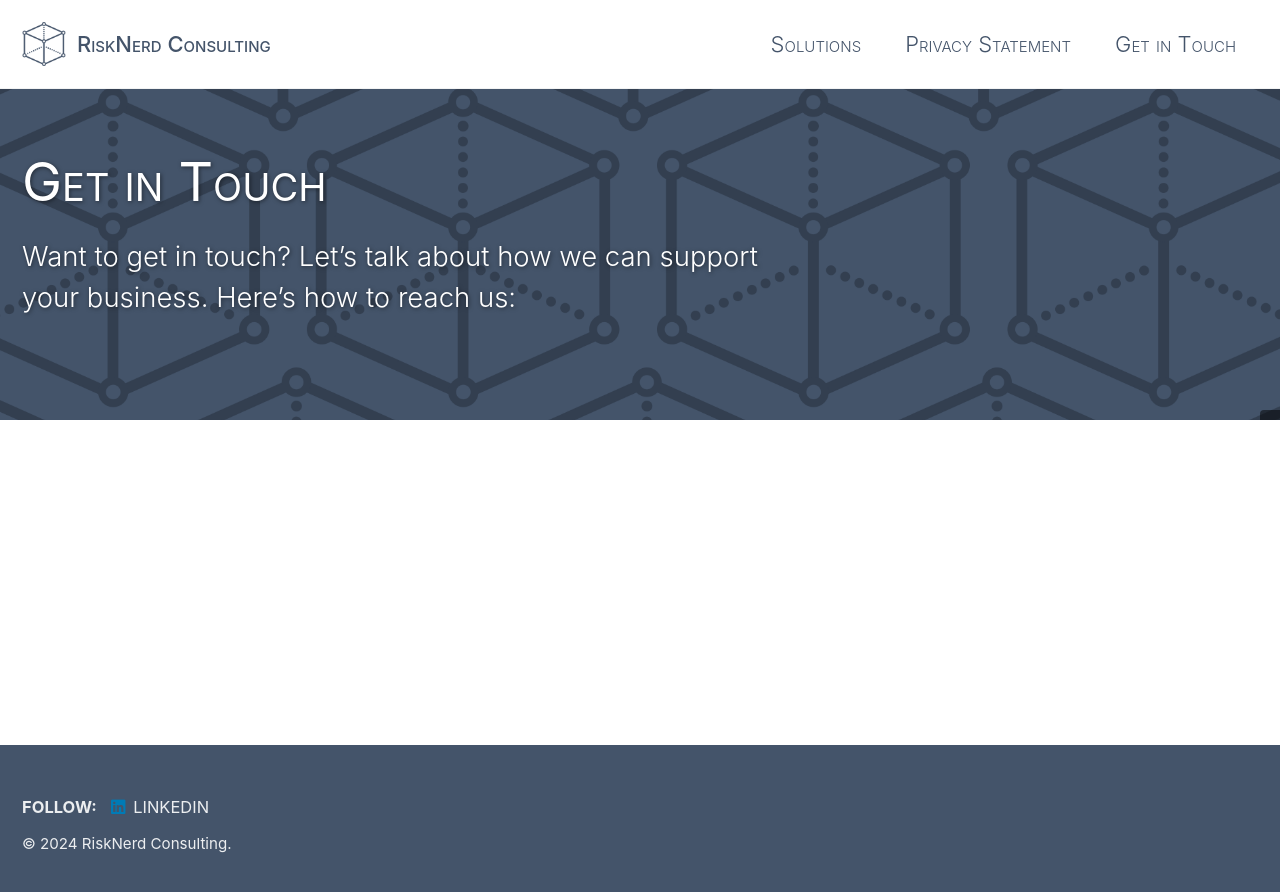
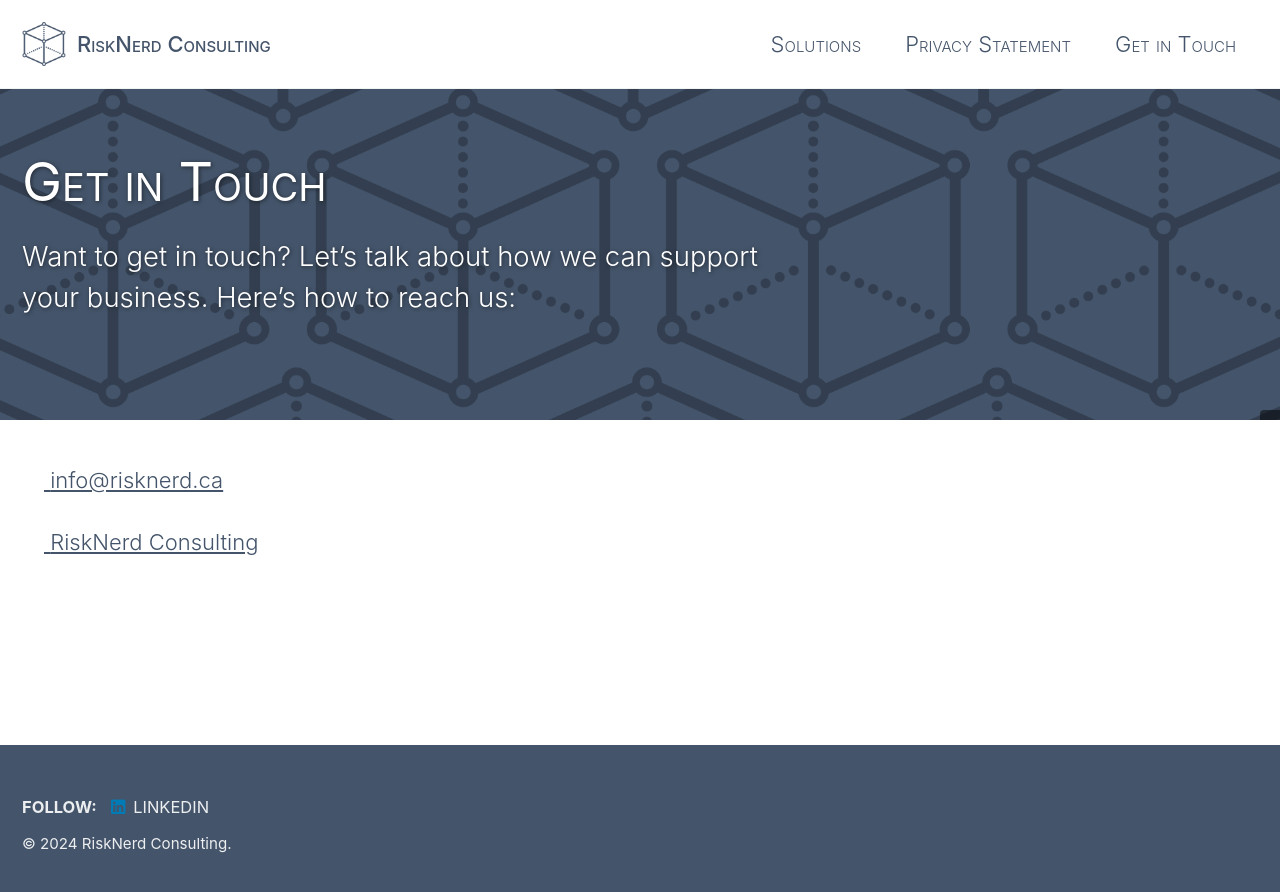
Before and after one commit to mattddickinson/risknerd2, a Jekyll site: the page built from _pages/contact.md, in a window 1280 px wide. Shown: the top 892 px of the page. Built offline with Jekyll 4.4.1, drawn with Linux system fonts in a browser that asks for light colours; cached includes are drawn as plain includes.

Commit message:
attempt contact and icons

```diff
--- /dev/null
+++ b/_includes/icon.html
@@ -0,0 +1 @@
+<svg width="{{ include.width | default: "16" }}" height="{{ include.height | default: "16" }}" class="icon  icon--{{ include.id | default: "link" }}" role="img" alt="{{ include.title | default: include.id }}"><title>{{ include.title | default: include.id }}</title><use xlink:href="#{{ include.id | default: "link" }}" fill="{{ include.color | default: 'CurrentColor' }}"></use></svg>
--- a/_pages/contact.md
+++ b/_pages/contact.md
@@ -9,3 +9,7 @@
   caption: ""
 excerpt: "Want to get in touch? Let's talk about how we can support your business. Here's how to reach us:"
 ---
+
+[{% include icon.html id="email" title="email" %}](mailto:info@risknerd.ca)  [info@risknerd.ca](mailto:info@risknerd.ca "Send us an email")
+
+[{% include icon.html id="linkedin" title="linkedin" %}](https://www.linkedin.com/company/risknerd)  [RiskNerd Consulting](https://www.linkedin.com/company/risknerd "Connect on LinkedIn")
```
Also changed, not shown: _includes/site-icons.svg (added).
